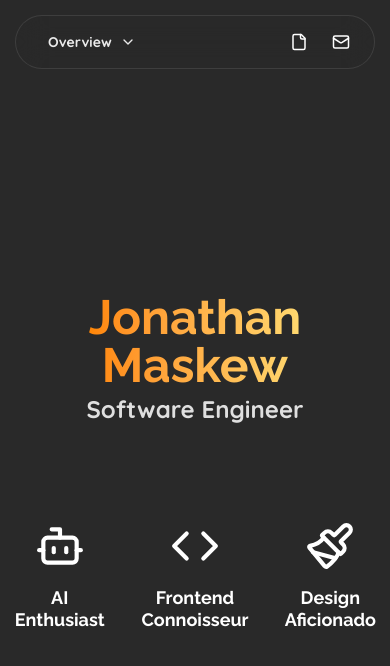
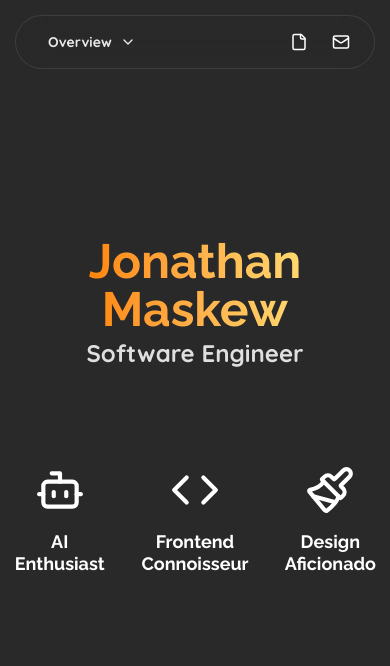
Before and after one commit to JonathanMaskew/personal_portfolio, a Next.js app: page / in a window 390 px wide. Shown: the top 666 px of the page. Built offline with nearby package versions, Linux system fonts and the light colour scheme.

Commit message:
jk im not giving up yet...live again

```diff
--- a/src/app/globals.css
+++ b/src/app/globals.css
@@ -22,7 +22,7 @@
 body {
   background: var(--background);
   color: var(--foreground);
-  /* font-family: Arial, Helvetica, sans-serif; */
+  -webkit-overflow-scrolling: touch;
 }
 
 button {
--- a/src/app/layout.tsx
+++ b/src/app/layout.tsx
@@ -29,9 +29,8 @@ export default function RootLayout({
   return (
     <html lang="en">
       <body
-        className={`${header.variable} ${body.variable} font-body antialiased`}
+        className={`${header.variable} ${body.variable} font-body antialiased flex h-screen scroll-smooth`}
       >
-        <div className="flex h-screen">
         <div className="hidden md:block">
           <SidebarNav />
         </div>
@@ -39,10 +38,9 @@ export default function RootLayout({
         <div className="block md:hidden">
           <TopNav />
         </div>
-          <main className="flex-1 overflow-y-auto scroll-smooth pt-14 md:pt-0">
+        <main className="flex-1 overflow-y-auto snap-y snap-mandatory pt-14 md:pt-0">
           {children}
         </main>
-        </div>
       </body>
     </html>
   );
--- a/src/app/page.tsx
+++ b/src/app/page.tsx
@@ -5,15 +5,17 @@ import Education from '@/components/Education';
 export default function Home() {
   return (
     <>
-      <section id="overview" className="h-screen">
+      <section id="overview" className="h-screen snap-start">
         <Hero />
       </section>
+      <div className="snap-start">
         <section id="work">
           <Work />
         </section>
         <section id="education">
           <Education />
         </section>
+      </div>
     </>
   );
 }
```
Lines whose indentation alone changed are shown as unchanged.
